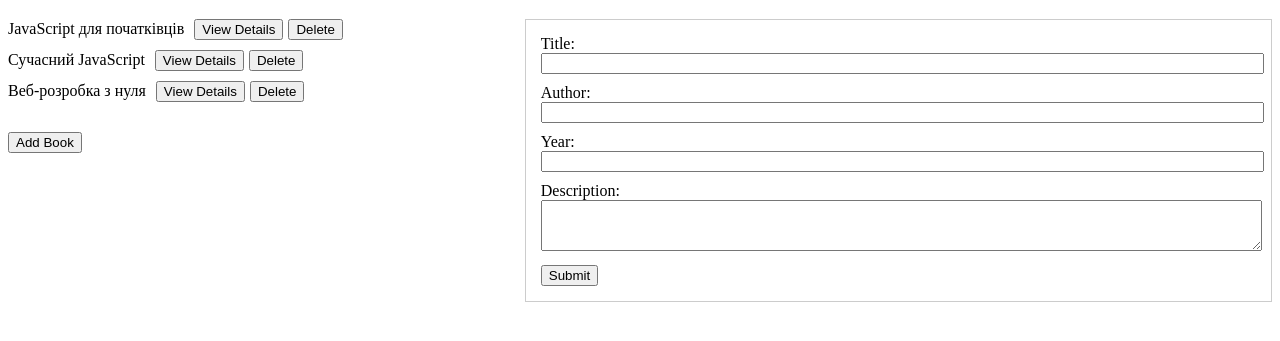
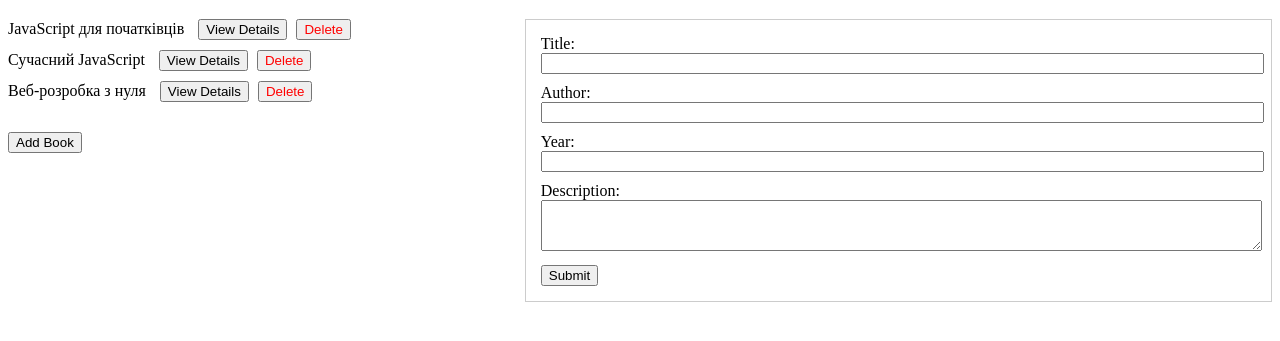
Before and after one commit to AminaKutia/hillel-home-works, a plain HTML site: page index.html in a window 1280 px wide. Both pictures are taken after a click on the button "Add Book". Shown: the part 61-402 px from the top of the page. Drawn offline with Linux system fonts and the light colour scheme.

Commit message:
add html and js files

```diff
--- a/main.js
+++ b/main.js
@@ -1,4 +1,3 @@
-// Початкові книги (seed)
 const initialBooks = [
   {
     id: 1,
@@ -26,217 +25,119 @@ const initialBooks = [
   },
 ];
 
-// Ініціалізація localStorage при першому запуску
+// Ініціалізація Local Storage
 if (!localStorage.getItem("books")) {
   localStorage.setItem("books", JSON.stringify(initialBooks));
 }
 
-function getBooks() {
-  return JSON.parse(localStorage.getItem("books")) || [];
-}
-
-function setBooks(books) {
-  localStorage.setItem("books", JSON.stringify(books));
-}
-
-function getNextId() {
-  const books = getBooks();
-  return books.length ? Math.max(...books.map((b) => b.id)) + 1 : 1;
-}
+let nextId = JSON.parse(localStorage.getItem("books")).length + 1;
 
 const root = document.getElementById("root");
 
-// Заголовок
+// Заголовок + контейнер
+root.insertAdjacentHTML(
+  "beforeend",
+  `
+  <h1>Список книг</h1>
+  <div id="layout" style="display:flex; gap:40px;">
+    <div id="listSection" style="width:40%"></div>
+    <div id="detailsSection" style="width:60%; border:1px solid #ccc; padding:15px"></div>
+  </div>
+  <div id="notification" style="position:fixed; top:20px; right:20px; padding:10px 20px; background:lightgreen; border-radius:5px; display:none;"></div>
+`,
+);
 
-const title = document.createElement("h1");
-title.textContent = "Список книг";
-root.appendChild(title);
+const listSection = document.getElementById("listSection");
+const detailsSection = document.getElementById("detailsSection");
+const notification = document.getElementById("notification");
 
-// Контейнер сторінки
-
-const layout = document.createElement("div");
-layout.style.display = "flex";
-layout.style.gap = "40px";
-root.appendChild(layout);
-
-// Ліва частина — список книг
-
-const listSection = document.createElement("div");
-listSection.style.width = "40%";
-layout.appendChild(listSection);
-
-// Права частина — деталі / форма
-
-const detailsSection = document.createElement("div");
-detailsSection.style.width = "60%";
-detailsSection.style.border = "1px solid #ccc";
-detailsSection.style.padding = "15px";
-
-layout.appendChild(detailsSection);
-
-// Показ деталей книги
+// Показ детальної інформації
 function showDetails(book) {
-  detailsSection.innerHTML = "";
-
-  const bookTitle = document.createElement("h2");
-  bookTitle.textContent = book.title;
-
-  const author = document.createElement("p");
-  author.textContent = "Author: " + book.author;
-
-  const year = document.createElement("p");
-  year.textContent = "Year: " + book.year;
-
-  const description = document.createElement("p");
-  description.textContent = book.description;
-
-  detailsSection.appendChild(bookTitle);
-  detailsSection.appendChild(author);
-  detailsSection.appendChild(year);
-  detailsSection.appendChild(description);
+  detailsSection.innerHTML = `
+    <h2>${book.title}</h2>
+    <p>Author: ${book.author}</p>
+    <p>Year: ${book.year}</p>
+    <p>${book.description}</p>
+  `;
 }
 
-// Нотифікація
-function showNotification(message) {
-  const notif = document.createElement("div");
-  notif.textContent = message;
-  notif.style.position = "fixed";
-  notif.style.top = "20px";
-  notif.style.right = "20px";
-  notif.style.background = "#4caf50";
-  notif.style.color = "#fff";
-  notif.style.padding = "10px 15px";
-  notif.style.borderRadius = "5px";
-  notif.style.boxShadow = "0 2px 5px rgba(0,0,0,0.2)";
-  notif.style.opacity = "0";
-  notif.style.transition = "opacity 0.3s";
+// Показ списку книг
+function renderBookList() {
+  const books = JSON.parse(localStorage.getItem("books"));
+  listSection.innerHTML =
+    books
+      .map(
+        (book) => `
+    <div style="margin-bottom:10px;">
+      <span>${book.title}</span>
+      <button style="margin-left:10px;" onclick="showDetailsById(${book.id})">View Details</button>
+      <button style="margin-left:5px; color:red;" onclick="deleteBook(${book.id})">Delete</button>
+    </div>
+  `,
+      )
+      .join("") +
+    `
+    <button style="margin-top:20px;" onclick="showAddBookForm()">Add Book</button>
+  `;
+}
 
-  document.body.appendChild(notif);
-
-  // Поява через 1 секунду
-  setTimeout(() => {
-    notif.style.opacity = "1";
-  }, 1000);
-
-  // Зникнення через 3 секунди
-  setTimeout(() => {
-    notif.style.opacity = "0";
-    setTimeout(() => {
-      notif.remove();
-    }, 300);
-  }, 4000);
+// Показ деталей по id
+function showDetailsById(id) {
+  const books = JSON.parse(localStorage.getItem("books"));
+  const book = books.find((b) => b.id === id);
+  if (book) showDetails(book);
 }
 
 // Форма додавання книги
 function showAddBookForm() {
-  detailsSection.innerHTML = "";
+  detailsSection.innerHTML = `
+    <form id="addBookForm">
+      <label>Title:<input type="text" name="title" required style="width:100%; margin-bottom:10px;"></label>
+      <label>Author:<input type="text" name="author" required style="width:100%; margin-bottom:10px;"></label>
+      <label>Year:<input type="number" name="year" required style="width:100%; margin-bottom:10px;"></label>
+      <label>Description:<textarea name="description" rows="3" required style="width:100%; margin-bottom:10px;"></textarea></label>
+      <button type="submit">Submit</button>
+    </form>
+  `;
 
-  const form = document.createElement("form");
-
-  const fields = [
-    { label: "Title", name: "title" },
-    { label: "Author", name: "author" },
-    { label: "Year", name: "year" },
-    { label: "Description", name: "description" },
-  ];
-
-  fields.forEach((f) => {
-    const fieldLabel = document.createElement("label");
-    fieldLabel.textContent = f.label + ": ";
-    fieldLabel.style.display = "block";
-
-    let input;
-    if (f.name === "description") {
-      input = document.createElement("textarea");
-      input.rows = 3;
-    } else {
-      input = document.createElement("input");
-      if (f.name === "year") input.type = "number";
-    }
-    input.name = f.name;
-    input.required = true;
-    input.style.width = "100%";
-    input.style.marginBottom = "10px";
-
-    fieldLabel.appendChild(input);
-    form.appendChild(fieldLabel);
-  });
-
-  const submit = document.createElement("button");
-  submit.textContent = "Submit";
-  submit.type = "submit";
-  form.appendChild(submit);
-
+  const form = document.getElementById("addBookForm");
   form.addEventListener("submit", (e) => {
     e.preventDefault();
-
     const formData = new FormData(form);
+    const books = JSON.parse(localStorage.getItem("books"));
     const newBook = {
-      id: getNextId(),
+      id: nextId++,
       title: formData.get("title"),
       author: formData.get("author"),
       year: Number(formData.get("year")),
       description: formData.get("description"),
     };
-
-    const books = getBooks();
     books.push(newBook);
-    setBooks(books);
-
+    localStorage.setItem("books", JSON.stringify(books));
     renderBookList();
-
     detailsSection.innerHTML = `<p>Book "${newBook.title}" added successfully!</p>`;
   });
-
-  detailsSection.appendChild(form);
 }
 
 // Видалення книги
 function deleteBook(id) {
-  let books = getBooks();
-  books = books.filter((b) => b.id !== id);
-  setBooks(books);
-  renderBookList();
-  showNotification("Book deleted successfully!");
+  setTimeout(() => {
+    let books = JSON.parse(localStorage.getItem("books"));
+    const removedBook = books.find((b) => b.id === id);
+    books = books.filter((b) => b.id !== id);
+    localStorage.setItem("books", JSON.stringify(books));
+    renderBookList();
+    showNotification(`Book "${removedBook.title}" deleted successfully!`);
+  }, 1000);
 }
 
-// список книг
-function renderBookList() {
-  listSection.innerHTML = "";
-
-  const books = getBooks();
-
-  books.forEach((book) => {
-    const item = document.createElement("div");
-    item.style.marginBottom = "10px";
-
-    const bookName = document.createElement("span");
-    bookName.textContent = book.title;
-
-    const viewButton = document.createElement("button");
-    viewButton.textContent = "View Details";
-    viewButton.style.marginLeft = "10px";
-    viewButton.addEventListener("click", () => showDetails(book));
-
-    const deleteButton = document.createElement("button");
-    deleteButton.textContent = "Delete";
-    deleteButton.style.marginLeft = "5px";
-    deleteButton.addEventListener("click", () => deleteBook(book.id));
-
-    item.appendChild(bookName);
-    item.appendChild(viewButton);
-    item.appendChild(deleteButton);
-
-    listSection.appendChild(item);
-  });
-
-  // Кнопка Add Book
-  const addButton = document.createElement("button");
-  addButton.textContent = "Add Book";
-  addButton.style.marginTop = "20px";
-  addButton.addEventListener("click", showAddBookForm);
-
-  listSection.appendChild(addButton);
+// Показ нотифікації
+function showNotification(message) {
+  notification.textContent = message;
+  notification.style.display = "block";
+  setTimeout(() => {
+    notification.style.display = "none";
+  }, 3000);
 }
 
 renderBookList();
```
Also changed, not shown: index.html (+1 -0 lines).
